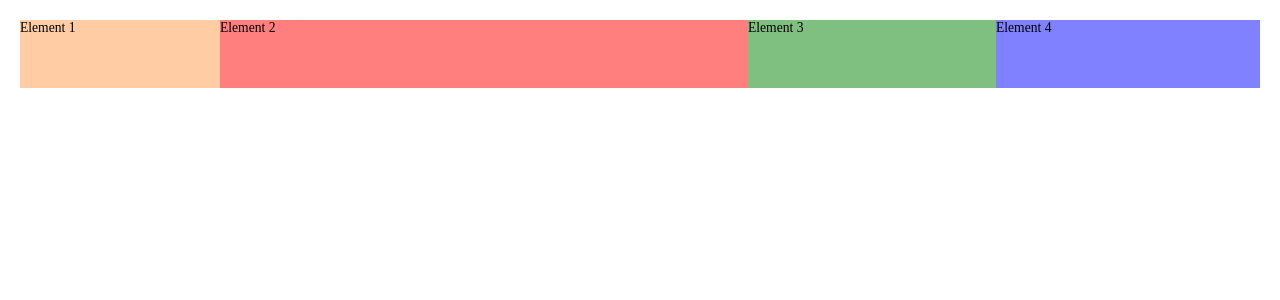
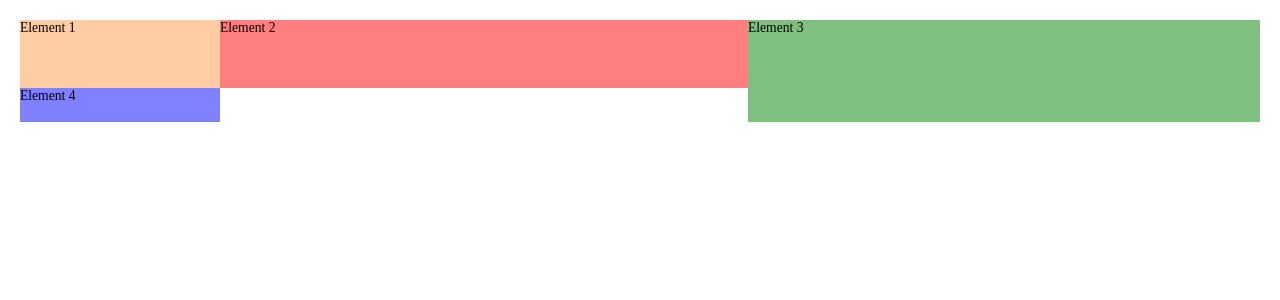
Before and after one commit to butterbeetle/css-practice, a React (Create React App) app: page /grid in a window 1280 px wide. Shown: the top 300 px of the page. Built offline with nearby package versions, Linux system fonts and the light colour scheme.

Commit message:
[56] grid 자식 요소 배치

```diff
--- a/src/examplar/GridExam.module.css
+++ b/src/examplar/GridExam.module.css
@@ -15,6 +15,10 @@
 
 .el3 {
   background: rgba(0, 128, 0, 0.5);
+  grid-column-start: 3;
+  grid-column-end: 5;
+  grid-row-start: 1;
+  grid-row-end: 3;
 }
 
 .el4 {
```
